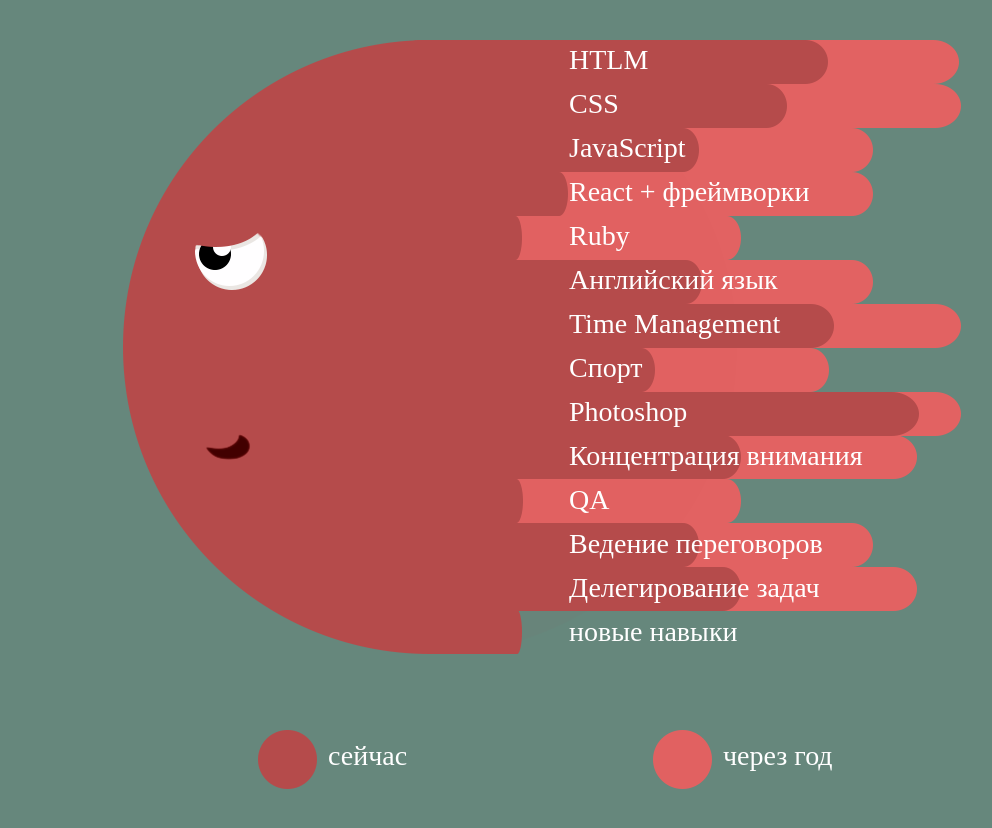
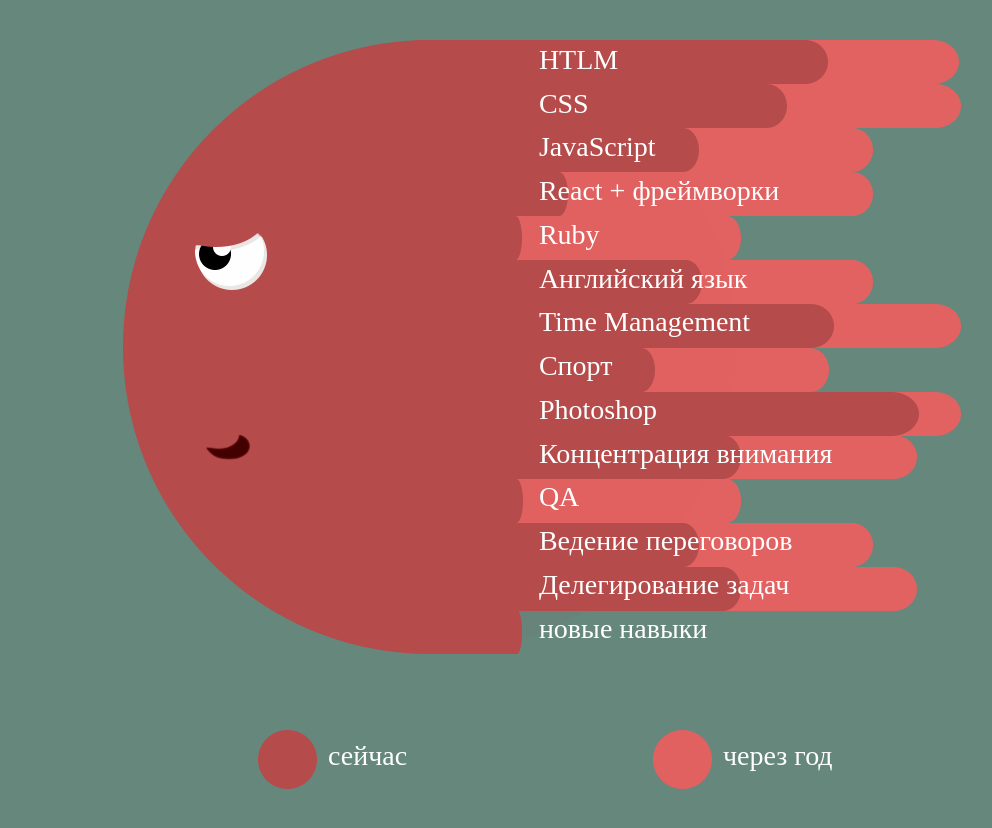
Before and after one commit to NatashaMalakhova/github.io, a plain HTML site: page index.html in a window 1280 px wide. Shown: the part 90-918 px from the top of the page, without its empty margins (7-999 px from the left). Drawn offline with Linux system fonts and the light colour scheme.

Commit message:
Update css

```diff
--- a/css/style.css
+++ b/css/style.css
@@ -27,13 +27,13 @@ h1{
 }
 .skills {
     padding-top:100px;
-    padding-left: 570px;
+    padding-left: 540px;
     width: auto;
     height: auto;
     position: absolute;
 }
 li {
-    padding: 6px;
+    padding: 0.21em;
     list-style-type: none;
 }
 
```
